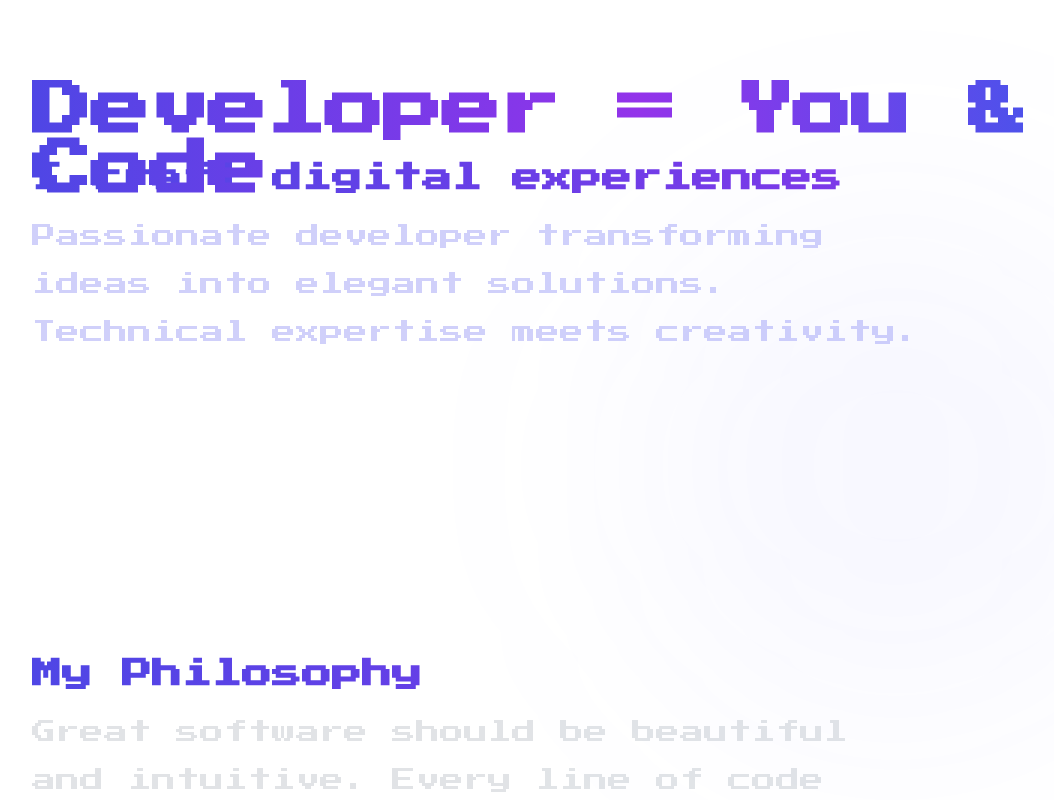
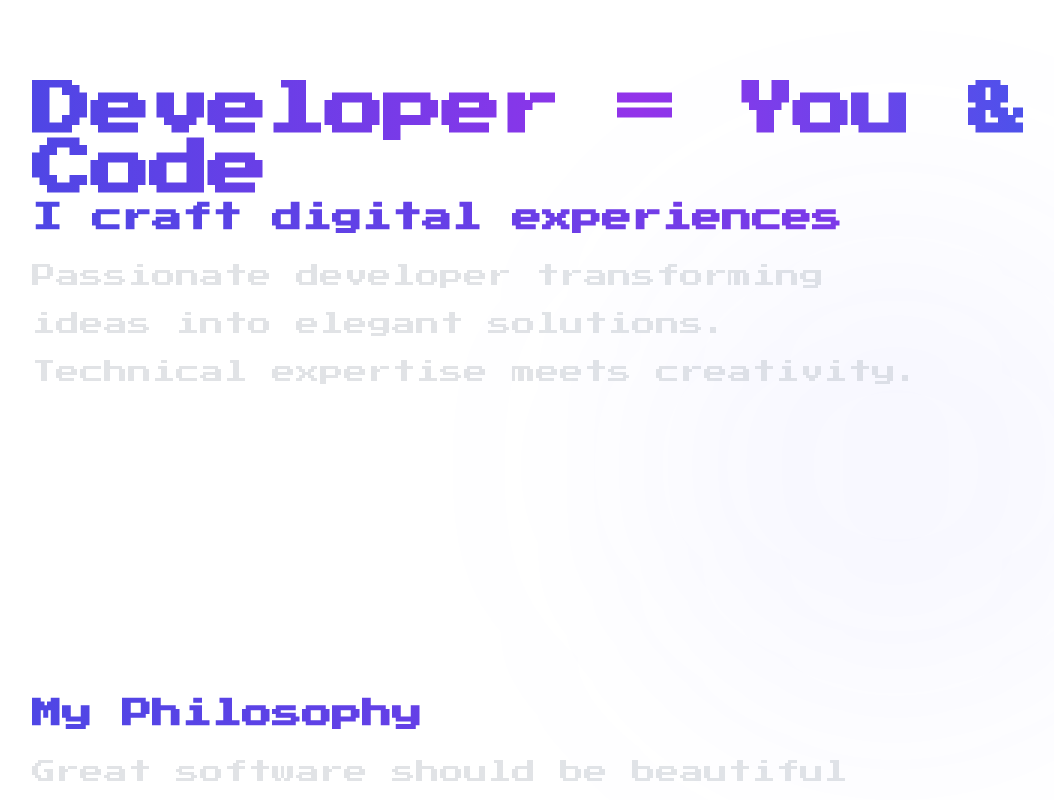
Before and after one commit to Abinash17a/porfolio, a React (Vite) app: page / in a window 1280 px wide. Shown: the part 960-1760 px from the top of the page, without its empty margins (0-1054 px from the left). Built offline with nearby package versions, Linux system fonts and the light colour scheme.

Commit message:
portfolio changes and fixes

```diff
--- a/src/components/sections/AboutSection.tsx
+++ b/src/components/sections/AboutSection.tsx
@@ -4,7 +4,7 @@ import { useRef } from "react"
 import { motion, useScroll } from "framer-motion"
 import { useTransform } from "framer-motion"
 
-const EnhancedAboutSection = () => {
+const AboutSection = () => {
   const containerRef = useRef(null)
   const { scrollYProgress } = useScroll({
     target: containerRef,
@@ -54,37 +54,40 @@ const EnhancedAboutSection = () => {
     },
   ]
 
-  const lineTransforms = sections.map((section) =>
-    section.content.map((_, lineIndex) => {
-      const sectionIndex = sections.indexOf(section)
-      const lineScrollStart = 0.1 + sectionIndex * 0.25 + lineIndex * 0.03
-      const lineScrollEnd = lineScrollStart + 0.1
+ // Opacity transforms (Starts Sooner)
+const opacity00 = useTransform(scrollYProgress, [0.00, 0.02, 0.04, 0.06], [0.3, 1, 1, 0.3]) // Start at 0%
+const opacity01 = useTransform(scrollYProgress, [0.01, 0.03, 0.05, 0.07], [0.3, 1, 1, 0.3]) // Start at 1%
+const opacity02 = useTransform(scrollYProgress, [0.02, 0.04, 0.06, 0.08], [0.3, 1, 1, 0.3]) // Start at 2%
+// The following groups are fine as they are meant to appear later in the scroll.
+const opacity10 = useTransform(scrollYProgress, [0.25, 0.29, 0.33, 0.37], [0.3, 1, 1, 0.3])
+const opacity11 = useTransform(scrollYProgress, [0.28, 0.32, 0.36, 0.40], [0.3, 1, 1, 0.3])
+const opacity12 = useTransform(scrollYProgress, [0.31, 0.35, 0.39, 0.43], [0.3, 1, 1, 0.3])
+const opacity20 = useTransform(scrollYProgress, [0.5, 0.54, 0.58, 0.62], [0.3, 1, 1, 0.3])
+const opacity21 = useTransform(scrollYProgress, [0.53, 0.57, 0.61, 0.65], [0.3, 1, 1, 0.3])
+const opacity22 = useTransform(scrollYProgress, [0.56, 0.60, 0.64, 0.68], [0.3, 1, 1, 0.3])
+// Color transforms (Starts Sooner)
+const color00 = useTransform(scrollYProgress, [0.00, 0.02, 0.04, 0.06], ["#9CA3AF", "#6366F1", "#6366F1", "#9CA3AF"]) // Start at 0%
+const color01 = useTransform(scrollYProgress, [0.01, 0.03, 0.05, 0.07], ["#9CA3AF", "#6366F1", "#6366F1", "#9CA3AF"]) // Start at 1%
+const color02 = useTransform(scrollYProgress, [0.02, 0.04, 0.06, 0.08], ["#9CA3AF", "#6366F1", "#6366F1", "#9CA3AF"]) // Start at 2%
+// The following groups are fine as they are meant to appear later in the scroll.
+const color10 = useTransform(scrollYProgress, [0.3, 0.32, 0.34, 0.36], ["#9CA3AF", "#6366F1", "#6366F1", "#9CA3AF"])
+const color11 = useTransform(scrollYProgress, [0.33, 0.35, 0.37, 0.39], ["#9CA3AF", "#6366F1", "#6366F1", "#9CA3AF"])
+const color12 = useTransform(scrollYProgress, [0.36, 0.38, 0.40, 0.42], ["#9CA3AF", "#6366F1", "#6366F1", "#9CA3AF"])
+const color20 = useTransform(scrollYProgress, [0.55, 0.57, 0.59, 0.61], ["#9CA3AF", "#6366F1", "#6366F1", "#9CA3AF"])
+const color21 = useTransform(scrollYProgress, [0.58, 0.60, 0.62, 0.64], ["#9CA3AF", "#6366F1", "#6366F1", "#9CA3AF"])
+const color22 = useTransform(scrollYProgress, [0.61, 0.63, 0.65, 0.67], ["#9CA3AF", "#6366F1", "#6366F1", "#9CA3AF"])
 
-      return { lineScrollStart, lineScrollEnd }
-    }),
-  )
+  const opacityTransforms = [
+    [opacity00, opacity01, opacity02],
+    [opacity10, opacity11, opacity12],
+    [opacity20, opacity21, opacity22],
+  ]
 
-  const opacityTransforms = lineTransforms.map((sectionTransforms) =>
-    sectionTransforms.map(({ lineScrollStart, lineScrollEnd }) => {
-      const scrollYProgressRef = scrollYProgress
-      return useTransform(
-        scrollYProgressRef,
-        [lineScrollStart - 0.1, lineScrollStart, lineScrollEnd, lineScrollEnd + 0.1],
-        [0.3, 1, 1, 0.3],
-      )
-    }),
-  )
-
-  const colorTransforms = lineTransforms.map((sectionTransforms) =>
-    sectionTransforms.map(({ lineScrollStart, lineScrollEnd }) => {
-      const scrollYProgressRef = scrollYProgress
-      return useTransform(
-        scrollYProgressRef,
-        [lineScrollStart - 0.05, lineScrollStart, lineScrollEnd, lineScrollEnd + 0.05],
-        ["#9CA3AF", "#6366F1", "#6366F1", "#9CA3AF"],
-      )
-    }),
-  )
+  const colorTransforms = [
+    [color00, color01, color02],
+    [color10, color11, color12],
+    [color20, color21, color22],
+  ]
 
   return (
     <section
@@ -109,7 +112,7 @@ const EnhancedAboutSection = () => {
         {/* Main content sections */}
         <div className="space-y-[12vh]">
           {sections.map((section, sectionIndex) => (
-            <div key={sectionIndex} className="sticky top-[30vh] h-[50vh] flex flex-col py-10">
+            <div key={sectionIndex} className="sticky top-[30vh] h-[50vh] flex flex-col py-20">
               <motion.h2
                 className="text-2xl md:text-3xl font-bold mb-6 bg-gradient-to-r from-indigo-600 to-purple-600 bg-clip-text text-transparent font-pixel"
                 initial={{ opacity: 0 }}
@@ -322,4 +325,4 @@ const EnhancedAboutSection = () => {
   )
 }
 
-export default EnhancedAboutSection
+export default AboutSection
```
Also changed, not shown: 1 other file (tests, documents, lock files or other folders).
